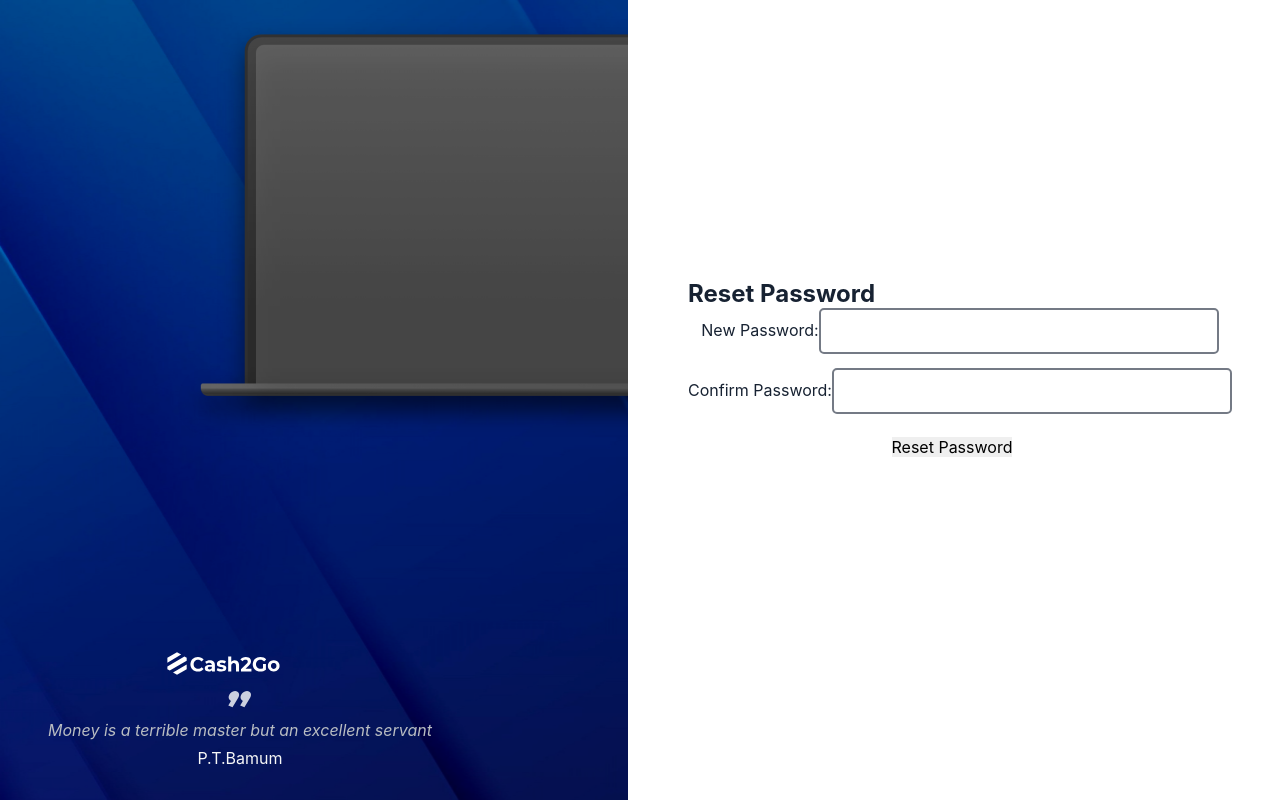
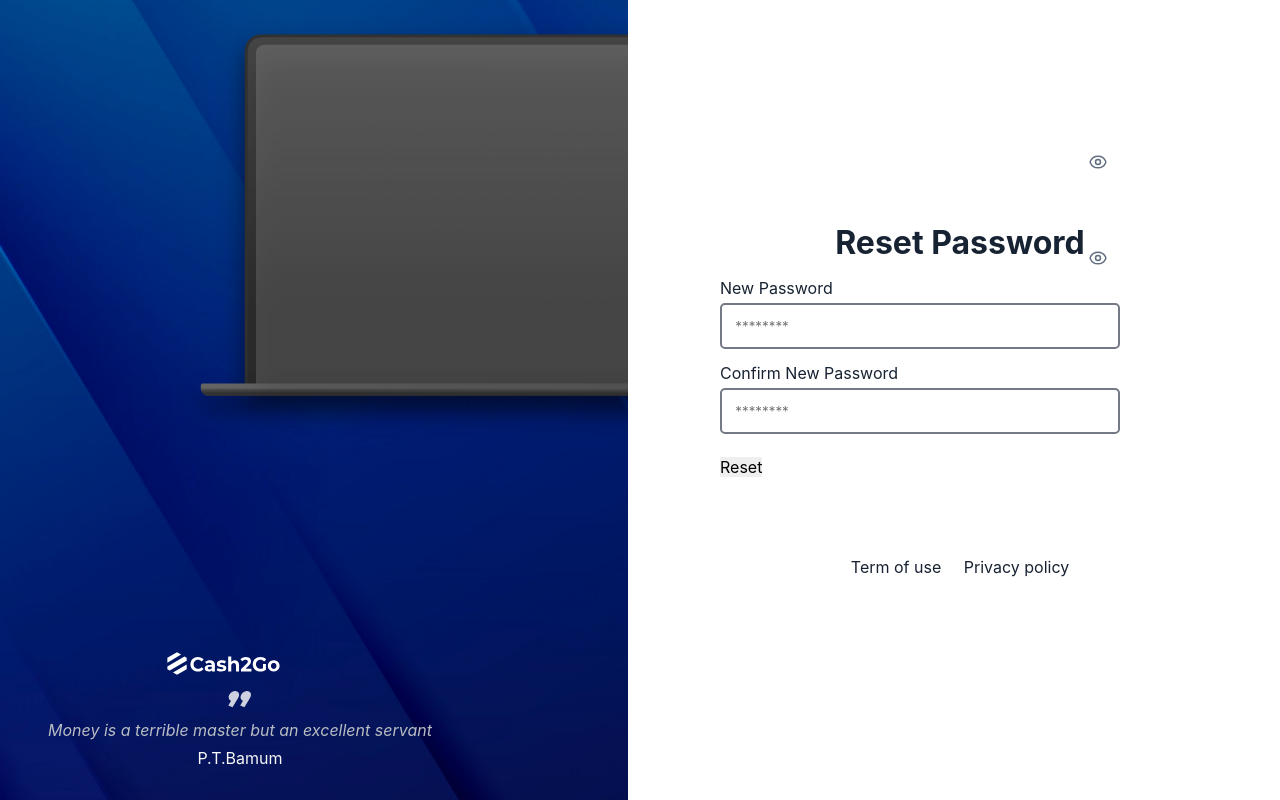
Before and after one commit to joyibeh93/Cash2go-loan-app, a React (Create React App) app: page /resetpassword3 in a window 1280 px wide. Built offline with nearby package versions, Linux system fonts and the light colour scheme; the HTML template or start-up script is replaced by a standard one.

Commit message:
worked on password reset2

```diff
--- a/src/App.js
+++ b/src/App.js
@@ -37,7 +37,10 @@ function App() {
         <Route path="/signupstep3" element={<SignUpStep3 />} />
         <Route exact path="/" element={<Login />} />
         <Route path="/signupstep1" element={<SignUpStep1 />} />
-        <Route path="/resetpassword2" element={<PasswordResetPage />} />
+        <Route path="/resetpassword2/:email" element={<PasswordResetPage />} />
+
+        {/* <Route path="/resetpassword2" element={<PasswordResetPage />} /> */}
+
         <Route path="/predictioninfo" element={<PredictionInfoPage />} />
         <Route path="/contactinfo" element={<ContactInfoPage />} />
         <Route path="/resetpassword3" element={<ResetPassword3page />} />
--- a/src/Components/Dashboard1_down.jsx
+++ b/src/Components/Dashboard1_down.jsx
@@ -62,9 +62,9 @@ const DashBoard1_Down = () => {
             <td className="dashDown-first-data">
               <img src={userIcon} alt="user-icon" />{' '}
               <div className="data-title">
-                <h4>Muktarr Bello</h4>
-                <Link to="/applicantinfo"> More info </Link>
-                {/* <span>more info</span> */}
+                <h4>Muktarr Bello</h4><br />
+                <span><Link to="/applicantinfo"> More info </Link></span>
+                {/* more info */}
               </div>
             </td>
             <td>02 / 04 / 23</td>
--- a/src/Components/ResetPassword3.jsx
+++ b/src/Components/ResetPassword3.jsx
@@ -164,261 +164,266 @@
 // export default ResetPassword3;
 
 
-// import React, { useState } from 'react';
+import React, { useState } from 'react';
+import { Formik, Form, Field, ErrorMessage } from 'formik';
+import * as Yup from 'yup';
+import { useNavigate } from 'react-router-dom';
+import axios from 'axios'
+import Buttons from './Buttons';
+import '../Styles/Resetpassword3.css';
+import eyeIcon from '../assets/eye icon.svg';
+import Congrats from '../assets/congratulations.svg';
+
+const ResetPassword3 = () => {
+  const validationSchema = Yup.object({
+    password: Yup.string()
+      .required('Password is required')
+      .min(8, 'Password must be at least 8 characters long'),
+    confirmPassword: Yup.string()
+      .oneOf([Yup.ref('password'), null], 'Passwords must match')
+      .required('Please re-enter your password'),
+  });
+
+  // Initialized the useNavigate hook
+  const [showPassword, setShowPassword] = useState(false);
+  const [status,setStatus]=useState("")
+
+  // const handleSubmit = (values, { setSubmitting }) => {
+  //   console.log(values);
+  //   setSubmitting(false);
+  // };
+
+  const handleSubmit = async (values, { setSubmitting }) => {
+    setSubmitting(true); // Set form submission state to true
+    // toggleModal();
+
+    const password = values.password; // Get password value from form
+    const confirmPassword = values.confirmPassword; // Get confirm password value from form
+
+    try {
+      // Send request to server to authenticate new password
+      const response = await axios.patch(
+        `https://cash2go-backendd.onrender.com/api/v1/user/update-password/${token}`,
+        {
+          password: password,
+          confirmPassword: confirmPassword,
+        }
+      );
+      console.log(response.data);
+      const isAuthenticated = response.data; // Get authentication status from response
+      if (isAuthenticated) {
+        setShowModal(true);
+      }
+    } catch (error) {
+      console.error("Error:", error);
+      if (error.response) {
+        setStatus(error.response.data.message); // Set error message from response
+        setTimeout(() => {
+          setStatus(""); // Clear status message after 5 seconds
+        }, "5000");
+      }
+    } finally {
+      setSubmitting(false); // Set form submission state to false
+    }
+  };
+
+
+
+  const togglePasswordVisibility = () => {
+    setShowPassword((prevState) => !prevState);
+  };
+  // Added state for password visibility
+  const [showModal, setShowModal] = useState(false);
+
+  const openModal = () => {
+    setShowModal(true);
+  };
+  const closeModal = () => {
+    setShowModal(false);
+  };
+  const navigate = useNavigate();
+  const goToLogin = () => {
+    navigate('/login');
+  };
+
+  return (
+    <div className="form-container">
+      <h1>Reset Password</h1>
+      <Formik
+        initialValues={{ password: '', confirmPassword: '' }}
+        validationSchema={validationSchema}
+        onSubmit={(values) => {
+          console.log(values);
+          openModal();
+          handleSubmit();
+        }}
+      >
+        <Form className="form">
+          <label className="label" htmlFor="password">
+            New Password
+          </label>
+
+          <Field
+            className="input"
+            type={showPassword ? 'text' : 'password'} // Updated the type attribute
+            id="password"
+            name="password"
+            placeholder="********"
+          />
+          <img
+            src={eyeIcon}
+            className="eye-1"
+            alt="eye-icon"
+            onClick={togglePasswordVisibility} // Added onClick event handler
+          />
+
+          <ErrorMessage
+            name="password"
+            component="div"
+            className="error-message"
+          />
+
+          <label htmlFor="confirmpassword" className="label">
+            Confirm New Password
+          </label>
+
+          <Field
+            className="input password-input"
+            type={showPassword ? 'text' : 'password'} // Updated the type attribute
+            id="confirmPassword"
+            name="confirmPassword"
+            placeholder="********"
+          />
+          <img
+            src={eyeIcon}
+            className="eye-2"
+            alt="eye-icon"
+            onClick={togglePasswordVisibility} // Added onClick event handler
+          />
+
+          <ErrorMessage
+            name="confirmPassword"
+            component="div"
+            className="error-message"
+          />
+
+          <div className="button">
+            <Buttons button="Reset" />
+          </div>
+        </Form>
+      </Formik>
+      {showModal && (
+        <div className="modal">
+          <button class="close-modal" onClick={closeModal}>
+            &times;
+          </button>
+          <img src={Congrats} alt="good-mark" className="good" />
+          <h3>Password Changed</h3>
+          <p>
+            Congratulations your password has been successfully changed.You may
+            now proceed to log in.
+          </p>
+          <button className="continue" onClick={goToLogin}>
+            Continue
+          </button>
+        </div>
+      )}
+      {showModal && <div className="overlay"></div>}
+
+      <p className="terms">Term of use &nbsp; &nbsp; Privacy policy</p>
+    </div>
+  );
+};
+
+export default ResetPassword3;
+
+// import { useState } from 'react';
+// import { useParams, useNavigate } from 'react-router-dom';
 // import { Formik, Form, Field, ErrorMessage } from 'formik';
 // import * as Yup from 'yup';
-// import { useNavigate } from 'react-router-dom';
-// import axios from 'axios'
+// import axios from 'axios';
 // import Buttons from './Buttons';
 // import '../Styles/Resetpassword3.css';
-// import eyeIcon from '../assets/eye icon.svg';
-// import Congrats from '../assets/congratulations.svg';
 
-// const ResetPassword3 = () => {
-//   const validationSchema = Yup.object({
-//     password: Yup.string()
-//       .required('Password is required')
-//       .min(8, 'Password must be at least 8 characters long'),
-//     confirmPassword: Yup.string()
-//       .oneOf([Yup.ref('password'), null], 'Passwords must match')
-//       .required('Please re-enter your password'),
-//   });
+// const validationSchema = Yup.object().shape({
+//   password: Yup.string()
+//     .required('Please enter your new password')
+//     .min(8, 'Password must be at least 8 characters long'),
+//   confirmPassword: Yup.string()
+//     .oneOf([Yup.ref('password'), null], 'Passwords must match')
+//     .required('Please confirm your new password'),
+// });
 
-//   // Initialized the useNavigate hook
-//   const [showPassword, setShowPassword] = useState(false);
-//   const [status,setStatus]=useState("")
-
-//   // const handleSubmit = (values, { setSubmitting }) => {
-//   //   console.log(values);
-//   //   setSubmitting(false);
-//   // };
+// const ResetPasswordForm3 = () => {
+//   const navigate = useNavigate();
+//   const { email } = useParams();
+//   const [status, setStatus] = useState('');
 
 //   const handleSubmit = async (values, { setSubmitting }) => {
-//     setSubmitting(true); // Set form submission state to true
-//     // toggleModal();
+//     setSubmitting(true);
 
-//     const password = values.password; // Get password value from form
-//     const confirmPassword = values.confirmPassword; // Get confirm password value from form
+//     const { password } = values;
 
 //     try {
-//       // Send request to server to authenticate new password
 //       const response = await axios.patch(
-//         `https://cash2go-backendd.onrender.com/api/v1/user/update-password/${token}`,
-//         {
-//           password: password,
-//           confirmPassword: confirmPassword,
+//         `https://cash2go-backendd.onrender.com/api/v1/user/reset-password/complete?email=${encodeURIComponent(email)}`,
+//         { password }
+//       );
+
+//       const { message } = response.data;
+//       if (message) {
+//         setStatus(response.data.message);
+//         setShowModal(true);
 //         }
-//       );
-//       console.log(response.data);
-//       const isAuthenticated = response.data; // Get authentication status from response
-//       if (isAuthenticated) {
-//         setShowModal(true);
-//       }
+
+
+
 //     } catch (error) {
-//       console.error("Error:", error);
+//       console.error('Error:', error);
 //       if (error.response) {
-//         setStatus(error.response.data.message); // Set error message from response
-//         setTimeout(() => {
-//           setStatus(""); // Clear status message after 5 seconds
-//         }, "5000");
+//         setStatus(error.response.data.message);
 //       }
 //     } finally {
-//       setSubmitting(false); // Set form submission state to false
+//       setSubmitting(false);
 //     }
 //   };
 
+//   // setTimeout(() => {
+//   //   navigate('/');
+//   // }, 3000);
+//   return (
+//     <div className="reset-password-form-container">
+//       <h2>Reset Password</h2>
 
-
-//   const togglePasswordVisibility = () => {
-//     setShowPassword((prevState) => !prevState);
-//   };
-//   // Added state for password visibility
-//   const [showModal, setShowModal] = useState(false);
-
-//   const openModal = () => {
-//     setShowModal(true);
-//   };
-//   const closeModal = () => {
-//     setShowModal(false);
-//   };
-//   const navigate = useNavigate();
-//   const goToLogin = () => {
-//     navigate('/login');
-//   };
-
-//   return (
-//     <div className="form-container">
-//       <h1>Reset Password</h1>
 //       <Formik
 //         initialValues={{ password: '', confirmPassword: '' }}
 //         validationSchema={validationSchema}
-//         onSubmit={(values) => {
-//           console.log(values);
-//           openModal();
-//           handleSubmit();
-//         }}
+//         onSubmit={handleSubmit}
 //       >
-//         <Form className="form">
-//           <label className="label" htmlFor="password">
-//             New Password
-//           </label>
+//         {({ errors, touched }) => (
+//           <Form className="reset-password-form">
+//             <div className="form-group">
+//               <label htmlFor="password">New Password:</label>
+//               <Field type="password" id="password" name="password" className="input" />
+//               <ErrorMessage name="password" component="div" className="error-message" />
+//             </div>
 
-//           <Field
-//             className="input"
-//             type={showPassword ? 'text' : 'password'} // Updated the type attribute
-//             id="password"
-//             name="password"
-//             placeholder="********"
-//           />
-//           <img
-//             src={eyeIcon}
-//             className="eye-1"
-//             alt="eye-icon"
-//             onClick={togglePasswordVisibility} // Added onClick event handler
-//           />
+//             <div className="form-group">
+//               <label htmlFor="confirmPassword">Confirm Password:</label>
+//               <Field type="password" id="confirmPassword" name="confirmPassword" className="input" />
+//               <ErrorMessage name="confirmPassword" component="div" className="error-message" />
+//             </div>
 
-//           <ErrorMessage
-//             name="password"
-//             component="div"
-//             className="error-message"
-//           />
+//             <div className="form-group">
+//               <Buttons button="Reset Password" />
+//             </div>
 
-//           <label htmlFor="confirmpassword" className="label">
-//             Confirm New Password
-//           </label>
-
-//           <Field
-//             className="input password-input"
-//             type={showPassword ? 'text' : 'password'} // Updated the type attribute
-//             id="confirmPassword"
-//             name="confirmPassword"
-//             placeholder="********"
-//           />
-//           <img
-//             src={eyeIcon}
-//             className="eye-2"
-//             alt="eye-icon"
-//             onClick={togglePasswordVisibility} // Added onClick event handler
-//           />
-
-//           <ErrorMessage
-//             name="confirmPassword"
-//             component="div"
-//             className="error-message"
-//           />
-
-//           <div className="button">
-//             <Buttons button="Reset" />
-//           </div>
-//         </Form>
+//             <div className="status-message">{status}</div>
+//           </Form>
+//         )}
 //       </Formik>
-//       {showModal && (
-//         <div className="modal">
-//           <button class="close-modal" onClick={closeModal}>
-//             &times;
-//           </button>
-//           <img src={Congrats} alt="good-mark" className="good" />
-//           <h3>Password Changed</h3>
-//           <p>
-//             Congratulations your password has been successfully changed.You may
-//             now proceed to log in.
-//           </p>
-//           <button className="continue" onClick={goToLogin}>
-//             Continue
-//           </button>
-//         </div>
-//       )}
-//       {showModal && <div className="overlay"></div>}
-
-//       <p className="terms">Term of use &nbsp; &nbsp; Privacy policy</p>
 //     </div>
 //   );
 // };
 
-// export default ResetPassword3;
-
-import { useState } from 'react';
-import { useParams, useNavigate } from 'react-router-dom';
-import { Formik, Form, Field, ErrorMessage } from 'formik';
-import * as Yup from 'yup';
-import axios from 'axios';
-import Buttons from './Buttons';
-import '../Styles/Resetpassword3.css';
-
-const validationSchema = Yup.object().shape({
-  password: Yup.string()
-    .required('Please enter your new password')
-    .min(8, 'Password must be at least 8 characters long'),
-  confirmPassword: Yup.string()
-    .oneOf([Yup.ref('password'), null], 'Passwords must match')
-    .required('Please confirm your new password'),
-});
-
-const ResetPasswordForm3 = () => {
-  const navigate = useNavigate();
-  const { token } = useParams();
-  const [status, setStatus] = useState('');
-
-  const handleSubmit = async (values, { setSubmitting }) => {
-    setSubmitting(true);
-
-    const { password } = values;
-
-    try {
-      const response = await axios.patch(
-        `https://cash2go-backendd.onrender.com/api/v1/user/reset-password/complete?token=${token}`,
-        { password }
-      );
-
-      const { message } = response.data;
-
-      setStatus(message);
-      setTimeout(() => {
-        navigate('/');
-      }, 3000);
-    } catch (error) {
-      console.error('Error:', error);
-      if (error.response) {
-        setStatus(error.response.data.message);
-      }
-    } finally {
-      setSubmitting(false);
-    }
-  };
-
-  return (
-    <div className="reset-password-form-container">
-      <h2>Reset Password</h2>
-
-      <Formik
-        initialValues={{ password: '', confirmPassword: '' }}
-        validationSchema={validationSchema}
-        onSubmit={handleSubmit}
-      >
-        {({ errors, touched }) => (
-          <Form className="reset-password-form">
-            <div className="form-group">
-              <label htmlFor="password">New Password:</label>
-              <Field type="password" id="password" name="password" className="input" />
-              <ErrorMessage name="password" component="div" className="error-message" />
-            </div>
-
-            <div className="form-group">
-              <label htmlFor="confirmPassword">Confirm Password:</label>
-              <Field type="password" id="confirmPassword" name="confirmPassword" className="input" />
-              <ErrorMessage name="confirmPassword" component="div" className="error-message" />
-            </div>
-
-            <div className="form-group">
-              <Buttons button="Reset Password" />
-            </div>
-
-           <div className="status-message">{status}</div>
-          </Form>
-        )}
-      </Formik>
-    </div>
-  );
-};
-
-export default ResetPasswordForm3;
+// export default ResetPasswordForm3;
--- a/src/Components/ResetPasswordForm2.jsx
+++ b/src/Components/ResetPasswordForm2.jsx
@@ -196,7 +196,7 @@ const validationSchema = Yup.object().shape({
 
 const ResetPasswordForm2 = () => {
   const navigate = useNavigate();
-  const { token } = useParams();
+  const { email } = useParams();
   const [showModal, setShowModal] = useState(false);
   const [status, setStatus] = useState('');
 
@@ -216,7 +216,7 @@ const ResetPasswordForm2 = () => {
 
     try {
       const response = await axios.patch(
-        `https://cash2go-backendd.onrender.com/api/v1/user/reset-password?email=${token}`,
+        `https://cash2go-backendd.onrender.com/api/v1/user/reset-password?email=${encodeURIComponent(email)}`,
         {
           securityQuestion: Question,
           securityQuestionAnswer: Answer,
@@ -226,6 +226,7 @@ const ResetPasswordForm2 = () => {
       const isAuthenticated = response.data;
 
       if (isAuthenticated) {
+        console.log(isAuthenticated)
         handleModalOpen();
       }
     } catch (error) {
@@ -285,7 +286,7 @@ const ResetPasswordForm2 = () => {
           <img src={Congrats} alt="good-mark" className="good" />
           <h3>Reset Link</h3>
           <p>
-            A password reset link has been sent to <span>myworkemail@work.com</span>
+            A password reset link has been sent to <span>{email}</span>
           </p>
           <button className="continue" onClick={handleModalClose}>
             Continue
--- a/src/Components/ResetPswrdForm.jsx
+++ b/src/Components/ResetPswrdForm.jsx
@@ -84,6 +84,95 @@
 // export default ResetPasswordForm;
 
 
+// import React, { useState } from 'react';
+// import { Formik, Form, Field, ErrorMessage } from 'formik';
+// import * as Yup from 'yup';
+// import { useNavigate } from 'react-router-dom';
+// import axios from 'axios';
+// import Buttons from './Buttons';
+// import '../Styles/Resetpswrd.css';
+
+// const emailSchema = Yup.object().shape({
+//   email: Yup.string()
+//     .email('Email incorrect')
+//     .required('Please enter your email address'),
+// });
+
+// const ResetPasswordForm = () => {
+//   const navigate = useNavigate();
+//   const [status, setStatus] = useState(""); // Add this line to define the status variable
+
+//   const handleSubmit = async (values, { setSubmitting }) => {
+//     setSubmitting(true); // Set form submission state to true
+
+//     const email = values.email;
+
+//     try {
+//       const response = await axios.post(
+//         "https://cash2go-backendd.onrender.com/api/v1/user/verify-email",
+//         {
+//           email: email,
+//         }
+//       );
+//       const isAuthenticated = response.data;
+
+//       if (isAuthenticated) {
+//         console.log(isAuthenticated);
+//         navigate(`/resetpassword2?email=${encodeURIComponent(email)}`);
+//       }
+//     } catch (error) {
+//       console.error("Error:", error);
+//       if (error.response) {
+//         setStatus(error.response.data.message);
+//         setTimeout(() => {
+//           setStatus("");
+//         }, 5000);
+//       }
+//     } finally {
+//       setSubmitting(false);
+//     }
+//   };
+
+//   return (
+//     <div className="form-container">
+//       <h1 className="re-heading">Reset Password</h1>
+//       <Formik
+//         initialValues={{ email: '' }}
+//         validationSchema={emailSchema}
+//         onSubmit={handleSubmit}
+//       >
+//         {({ errors, touched }) => (
+//           <Form className="form">
+//             <label htmlFor="email" className="label">
+//               Email
+//             </label>
+//             <Field
+//               className="input"
+//               id="email"
+//               name="email"
+//               type="email"
+//               placeholder="Enter your email address"
+//             />
+//             <ErrorMessage
+//               name="email"
+//               component="div"
+//               className="error-message"
+//             />
+//             <div className="re-btn">
+//               <Buttons button="Next" />
+//             </div>
+//             <div style={{ color: 'red' }}>{status}</div> {/* Display status message */}
+//           </Form>
+//         )}
+//       </Formik>
+//       <p className="re-terms">Term of use &nbsp; &nbsp; Privacy policy</p>
+//     </div>
+//   );
+// };
+
+// export default ResetPasswordForm;
+
+
 import React, { useState } from 'react';
 import { Formik, Form, Field, ErrorMessage } from 'formik';
 import * as Yup from 'yup';
@@ -100,10 +189,10 @@ const emailSchema = Yup.object().shape({
 
 const ResetPasswordForm = () => {
   const navigate = useNavigate();
-  const [status, setStatus] = useState(""); // Add this line to define the status variable
+  const [status, setStatus] = useState("");
 
   const handleSubmit = async (values, { setSubmitting }) => {
-    setSubmitting(true); // Set form submission state to true
+    setSubmitting(true);
 
     const email = values.email;
 
@@ -115,9 +204,11 @@ const ResetPasswordForm = () => {
         }
       );
       const isAuthenticated = response.data;
-      console.log(isAuthenticated);
+
       if (isAuthenticated) {
-        navigate(`/resetpassword2?email=${encodeURIComponent(email)}`);
+        console.log('Email:', email);
+        console.log('Authenticated:', isAuthenticated);
+        navigate(`/resetpassword2/${encodeURIComponent(email)}`);
       }
     } catch (error) {
       console.error("Error:", error);
@@ -160,7 +251,7 @@ const ResetPasswordForm = () => {
             <div className="re-btn">
               <Buttons button="Next" />
             </div>
-            <div style={{ color: 'red' }}>{status}</div> {/* Display status message */}
+            <div style={{ color: 'red' }}>{status}</div>
           </Form>
         )}
       </Formik>
--- a/src/Components/SignUp.jsx
+++ b/src/Components/SignUp.jsx
@@ -6,7 +6,7 @@ import { useNavigate } from 'react-router-dom';
 import { Formik, Form, Field, ErrorMessage } from 'formik';
 import * as Yup from 'yup';
 import eyeIcon from '../assets/eye icon.svg';
-import RightArrow from '../assets/Right-arrow.svg';
+//import RightArrow from '../assets/Right-arrow.svg';
 import OtpForm from './OtpForm';
 import '../Styles/Signup1.css';
 
--- a/src/Components/SignUpStep3.jsx
+++ b/src/Components/SignUpStep3.jsx
@@ -450,7 +450,7 @@ import axios from 'axios';
 import '../Styles/OtpForm.css';
 import '../Styles/Signupstep3.css';
 import eyeIcon from '../assets/eye icon.svg';
-import RightArrow from '../assets/Right-arrow.svg';
+//import RightArrow from '../assets/Right-arrow.svg';
 
 const SignIn = () => {
   const validationSchema = Yup.object({
--- a/src/Styles/Predictioninfo.css
+++ b/src/Styles/Predictioninfo.css
@@ -55,14 +55,16 @@ table {
   text-align: center;
   border-spacing: 0;
   border-radius: 12px;
+  padding: 15px;
 }
 /* td{
   border-bottom: 1px solid #f0f0f0;
 } */
 
 th,
-td {
-  border-bottom: 1px solid;
+td,tr {
+  border-bottom: 1px solid #b9bdc2;
+  border-spacing: 15px;
 }
 
 /* th:last-child {
```
Also changed, not shown: src/Styles/Dashboard-down.css (+5 -2 lines).
